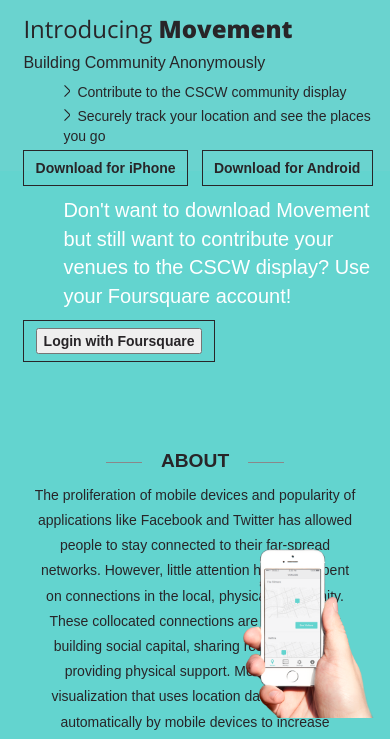
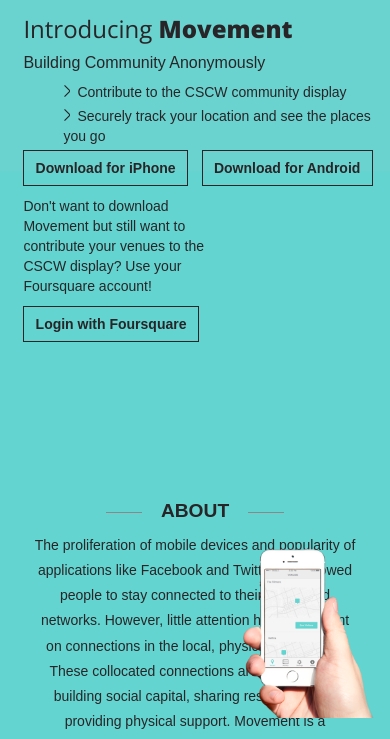
Before and after one commit to sTechLab/movement_site, a PHP site: page / in a window 390 px wide. Shown: the part 126-865 px from the top of the page. Run offline with PHP 8.4, Linux system fonts and the light colour scheme.

Commit message:
fixing button look

```diff
--- a/css/style.css
+++ b/css/style.css
@@ -50,6 +50,7 @@ body a{
 	-ms-box-shadow: 0px 0px 4px #C9C9C9;
 
 }
+
 .top-nav ul li a{
 	color: #7E7C7E;
 	padding: 0.2em 1.5em;
@@ -187,6 +188,7 @@ nav a#pull {
   -webkit-box-shadow: none;
   margin: 0 auto;
 }
+
 .rslides_tabs {
   list-style: none;
   padding: 0;
@@ -321,7 +323,7 @@ nav a#pull {
   width: 100%;
   padding: 0;
   margin: 0;
-  min-height:450px;
+  min-height:500px;
   background-color: #63D4CF;
 }
 .rslides li {
@@ -401,10 +403,10 @@ nav a#pull {
 	font-size:1.3em;
 }
 .slide-text-info{
-	margin: 2.5% 0;
 	text-align: left;
 	position: absolute;
 	left: 16%;
+	margin-right: 50%;
 }
 .slide-text p{
 	font-size: 0.872em;
@@ -413,6 +415,14 @@ nav a#pull {
 	font-weight: 200;
 	line-height: 1.6em;
 	margin-bottom: 1em;
+}
+.foursquare p{
+	color:#282528;
+	font-size: 0.872em;
+	font-weight: 200;
+	text-align: left;
+	position: relative;
+	margin-right:50%;
 }
 /*----*/
 .btn1{
@@ -934,6 +944,11 @@ p.copy a:hover{
 .slide-text ul li {
   font-size: 14px;
 }
+
+.foursquare p{
+	font-size: 14px;
+}
+
 .big-divice{
 	text-align:center;
 }
@@ -999,6 +1014,12 @@ p.copy a:hover{
 	.slide-text ul li{
 		font-size:0.8em;
 	}
+
+.foursquare p{
+	font-size: 0.8em;
+}
+
+
 	.slide-text ul li:nth-child(2){
 		display:none;
 	}
@@ -1080,6 +1101,11 @@ p.copy a:hover{
 	.slide-text ul li{
 		font-size:0.8em;
 	}
+
+.foursquare p{
+	font-size: 0.8em;
+}
+
 	.slide-text ul li:nth-child(2){
 		display:none;
 	}
@@ -1170,6 +1196,11 @@ p.copy a:hover{
 	.slide-text ul li{
 		font-size: 0.7em;
 	}
+
+	.foursquare p{
+	font-size: 0.7em;
+}
+
 	.slide-text ul li:nth-child(2){
 		display:none;
 	}
@@ -1276,6 +1307,12 @@ p.copy a:hover{
 	.slide-text ul li{
 		font-size: 0.7em;
 	}
+
+.foursquare p{
+	font-size: 0.7em;
+}
+
+
 	.slide-text ul li:nth-child(2){
 		display:none;
 	}
--- a/index.php
+++ b/index.php
@@ -138,20 +138,21 @@ License URL: http://creativecommons.org/licenses/by/3.0/
 								<li><span> </span>See what other attendees have been to the same places as you</li>
 								<li><span> </span>Securely track your location and see the places you go</li>
 							</ul>
-						</div>
-					</br>
+							</br>
 					<div class="big-btns">
 							<a class="apple" href="//nyc.us12.list-manage.com/subscribe/post?u=29fc6ecc44ebe11b0169accfe&amp;id=f0404ba663" target="blank"><label> </label>Download for iPhone</a>
 							<a class="droid" href="//nyc.us12.list-manage.com/subscribe/post?u=29fc6ecc44ebe11b0169accfe&amp;id=74b6dbe63c" target="blank"><label> </label>Download for Android</a>
 					</div>
-						<div class="slide-text">
-							<ul>
-								<span></span>Don't want to download Movement but still want to contribute your venues to the CSCW display? Use your Foursquare account!
-							</ul>
+
+						</div>
+
+
+						<div class="foursquare">
+							<p>Don't want to download Movement but still want to contribute your venues to the CSCW display? Use your Foursquare account!
+							</p>
 						</div>
 					<div class="big-btns">
-
-							<a class="view" ><button onclick="hello('windows').login()"><label> </label>Login with Foursquare</button></a>
+							<a class="view" ><label> </label>Login with Foursquare</a>
 					</div>
 
 					</div>
```
